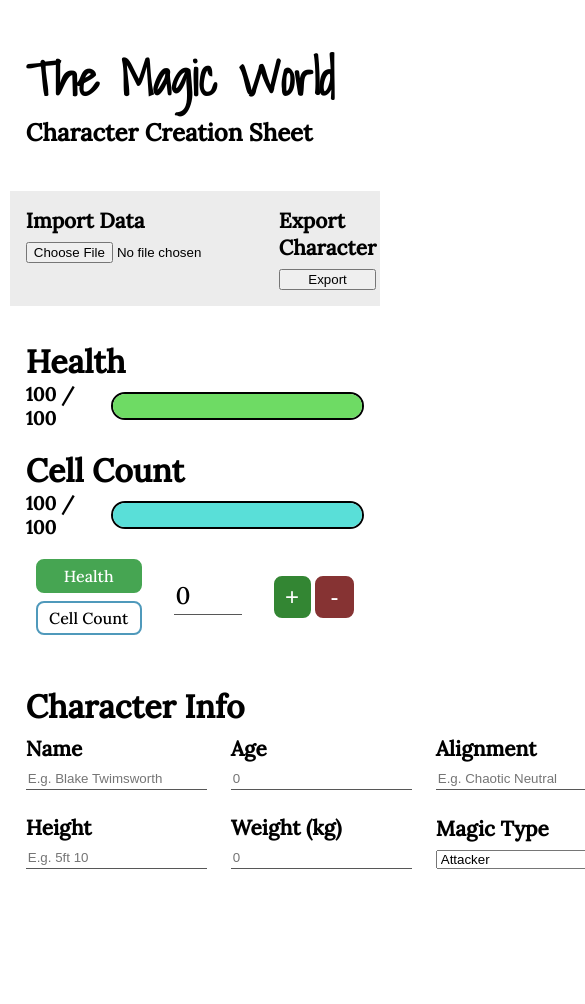
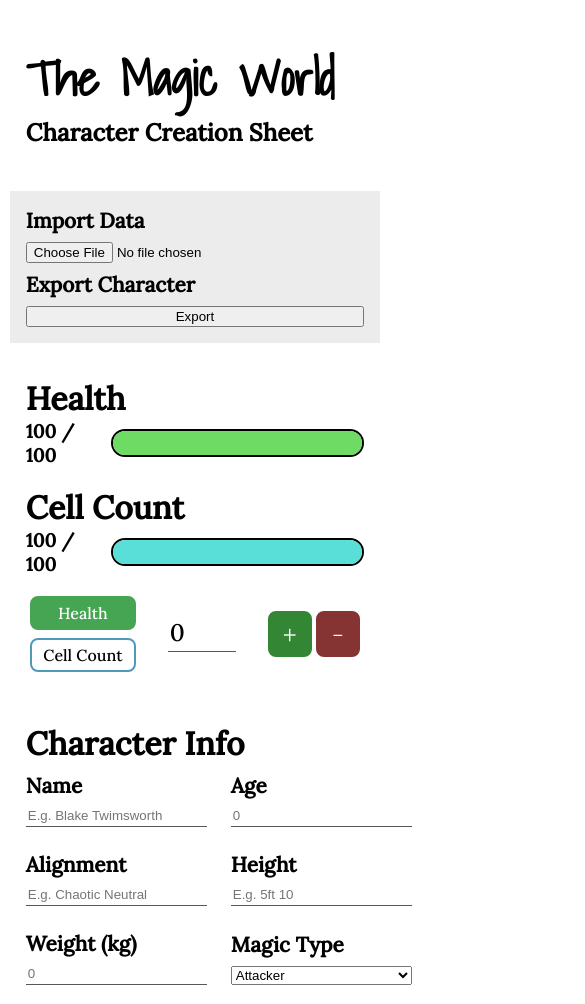
Before and after one commit to Matthiiass/Magic-World-Digital-Character-Sheet, a plain HTML site: page index.html in a window 390 px wide. Shown: the top 1004 px of the page, 585 px wide, since content can reach past the window. Before the commit the page ends 901 px from the top, so only its background shows below. Drawn offline with Linux system fonts and the light colour scheme.

Commit message:
Fixed mobile support
- Fixed mobile support now that I actually realised that I'm an idiot

```diff
--- a/style.css
+++ b/style.css
@@ -1,5 +1,5 @@
 @import url('https://fonts.googleapis.com/css2?family=Shadows+Into+Light&display=swap');
-@import url('https://fonts.googleapis.com/css2?family=Lora:wght@500&display=swap');
+@import url('https://fonts.googleapis.com/css2?family=Lora:wght@500&family=Roboto+Mono:wght@300&display=swap');
 
 body,
 h1,
@@ -143,6 +143,8 @@ input[type="text"], input[type="number"] {
 .barAlterButtons {
     border-radius: 0.5rem;
     cursor: pointer;
+    font-family: 'Roboto Mono', monospace;
+    padding: 0.3rem 0.8rem;
 }
 
 #addBars {
@@ -150,7 +152,6 @@ input[type="text"], input[type="number"] {
     color: #ffffff;
     font-size: 1.5rem;
     border: 2px solid #338633;
-    padding: 0.3rem 0.6rem;
 }
 
 #subtractBars {
@@ -158,7 +159,6 @@ input[type="text"], input[type="number"] {
     color: #ffffff;
     font-size: 1.5rem;
     border: 2px solid #863333;
-    padding: 0.3rem 0.85rem;
 }
 
 #health-bar {
@@ -185,7 +185,14 @@ input[type="text"], input[type="number"] {
 .bars { grid-area: bars; }
 .data-handler {grid-area: impexp;}
 
-@media screen and (min-width: 10em) {
+@media screen and (max-width: 25em) {
+    .data-handler {
+        grid-template-columns: 1fr;
+        gap: 0.5rem;
+    }
+}
+
+@media screen and (min-width: 10em) and (max-width: 49em) {
     .main-grid {
         grid-template-areas:
             'header header'
@@ -193,14 +200,18 @@ input[type="text"], input[type="number"] {
             'bars bars'
             'charinfo charinfo';
     }
+
+    .info-grid {
+        grid-template-columns: 1fr 1fr;
+    }
 }
 
-@media screen and (min-width: 53em) {
+@media screen and (min-width: 49em) and (max-width: 65em) {
     .main-grid {
         grid-template-areas:
-            'header header impexp impexp impexp'
-            '. bars bars bars .'
-            'charinfo charinfo charinfo charinfo charinfo';
+            'header header impexp impexp'
+            'bars bars bars bars'
+            'charinfo charinfo charinfo charinfo';
     }
 
     .data-sec {
```
